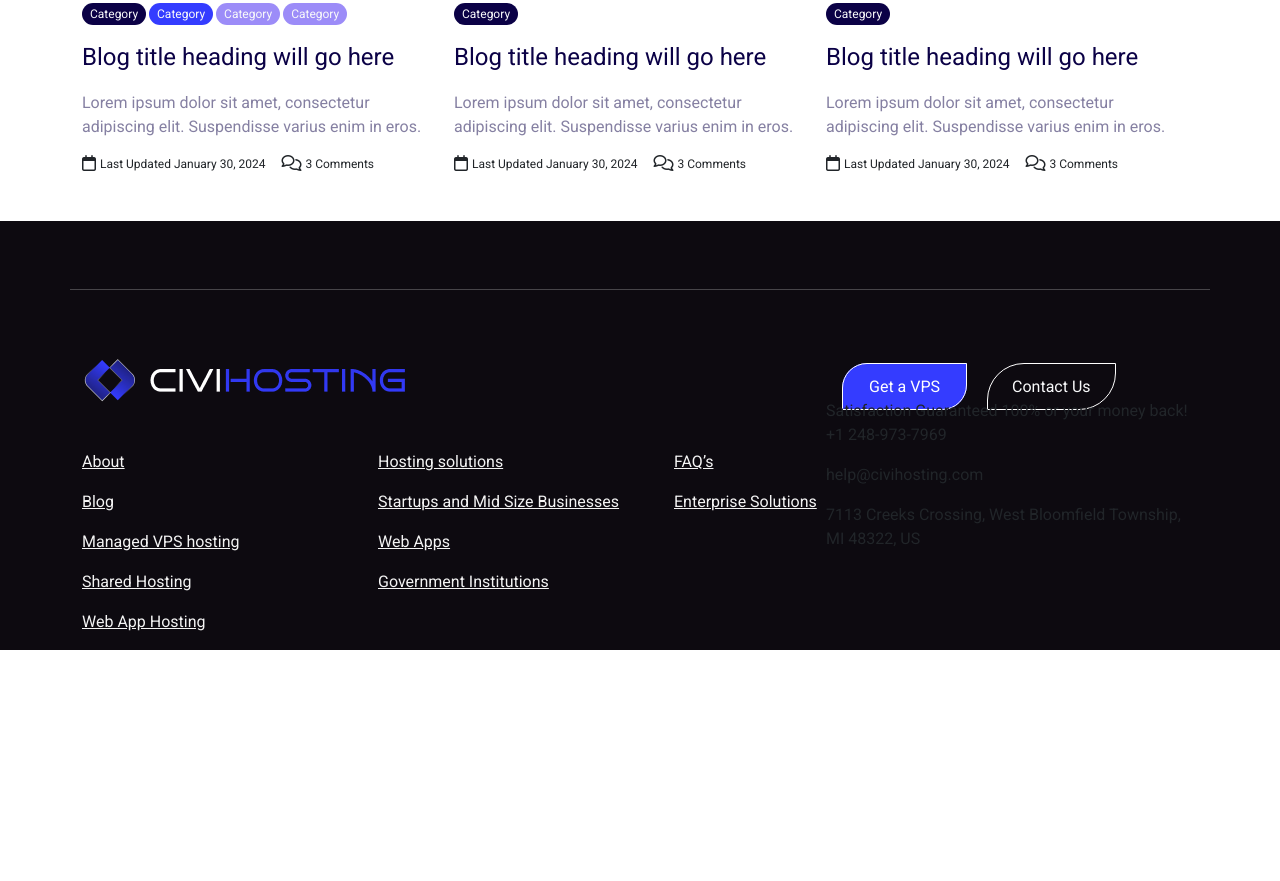
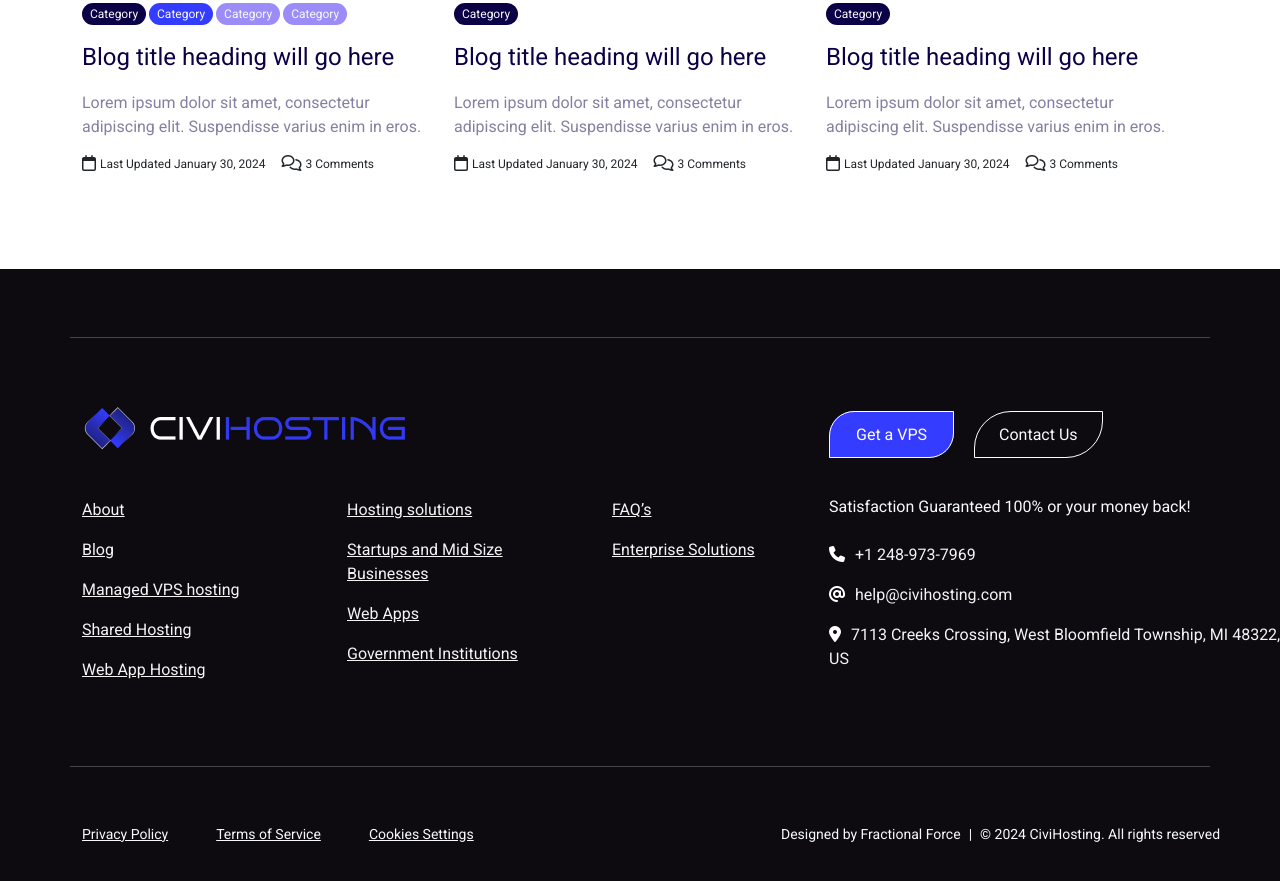
Before and after one commit to yogeshks6/Civi-Hosting, a plain HTML site: page public/index.html in a window 1280 px wide. Shown: the part 2056-2937 px from the top of the page. Before the commit the page ends 2706 px from the top, so only its background shows below. Drawn offline with nearby package versions, Linux system fonts and the light colour scheme.

Commit message:
complete

```diff
--- a/public/index.html
+++ b/public/index.html
@@ -314,12 +314,12 @@
     <!-- card section end -->
 
     <!-- footer section start -->
-    <footer>
+    <footer class="mt-5">
         <div class="container">
             <div class="row">
                 <hr style="color: rgba(244, 244, 244, 1); margin: 6% 0px;">
-                <div class="col-12 col-md-12 col-lg-12 d-lg-flex">
-                    <div class="col-12 col-md-12 col-lg-8">
+                <div class="col-12 col-md-12 col-lg-12 d-lg-flex gap-5">
+                    <div class="col-12 col-md-12 col-lg-7">
                         <div class="col-12 col-md-12 col-lg-12"><img src="./assets/logo.png" alt=""></div>
 
                         <div class="col-12 col-md-12 col-lg-12 d-lg-flex gap-5" style="color: rgba(244, 244, 244, 1);">
@@ -336,28 +336,45 @@
                                 <p><u>Web Apps</u></p>
                                 <p><u>Government Institutions</u></p>
                             </div>
-                            <div class="col-12 col-md-12 col-lg-4 mt-5">
+                            <div class="col-12 col-md-12 col-lg-4 mt-5 mb-5">
                                 <p><u>FAQ’s</u></p>
                                 <p><u>Enterprise Solutions</u></p>
                             </div>
                         </div>
                     </div>
-                    <div class="col-12 col-md-12 col-lg-4 mt-3">
-                        <div class="col-12 col-md-12 col-lg-12">
-                            <a class="mx-3 nav-button-two">Get a VPS</a>
-                            <a class=" nav-button-one text-light">Contact Us</a>
+                    <div class="col-12 col-md-12 col-lg-5 mt-3 mx-lg-5">
+                        <div class="col-12 col-md-12 col-lg-12 ">
+                            <a class=" nav-button-two">Get a VPS</a>
+                            <a class="mx-3 nav-button-one text-light">Contact Us</a>
                         </div>
-                        <div class="col-12 col-md-12 col-lg-12">
+                        <div class="col-12 col-md-12 col-lg-12 mt-5 text-light">
                             Satisfaction Guaranteed 100% or your money back!
                         </div>
-                        <div class="col-12 col-md-12 col-lg-12">
-                            <p>+1 248-973-7969</p>
-                            <p>help@civihosting.com </p>
-                            <p>7113 Creeks Crossing, West Bloomfield Township, MI 48322, US</p>
+                        <div class="col-12 col-md-12 col-lg-12 mt-4" style="color: rgba(244, 244, 244, 1);">
+                            <p><i class="fa-solid fa-phone" style="color: #ffffff; padding-right: 10px;"></i>+1
+                                248-973-7969</p>
+                            <p><i class="fa-solid fa-at"
+                                    style="color: #ffffff; padding-right: 10px;"></i>help@civihosting.com </p>
+                            <p><i class="fa-solid fa-location-dot" style="color: #ffffff; padding-right: 10px;"></i>7113
+                                Creeks Crossing, West Bloomfield Township, MI 48322, US</p>
                         </div>
 
                     </div>
-                    <hr style="color: rgba(244, 244, 244, 1); margin: 6% 0px;">
+
+                </div>
+                <hr style="color: rgba(244, 244, 244, 1); margin: 6% 0px 5% 0px;">
+
+                <div class="col-12 col-md-12 col-lg-12 d-lg-flex gap-5 mb-5">
+                    <div class="col-12 col-md-12 col-lg-7 d-lg-flex gap-5" style="font-size: 14px;">
+                        <p class="text-light"><u>Privacy Policy</u></p>
+                        <p class="text-light"><u>Terms of Service</u></p>
+                        <p class="text-light"><u>Cookies Settings</u></p>
+                    </div>
+                    <div class="col-12 col-md-12 col-lg-5 d-lg-flex gap-2 text-light" style="font-size: 14px;">
+                        <p>Designed by Fractional Force</p>
+                        <p>|</p>
+                        <p>© 2024 CiviHosting. All rights reserved</p>
+                    </div>
 
                 </div>
             </div>
--- a/public/style.css
+++ b/public/style.css
@@ -88,6 +88,6 @@ nav {
     margin-top: 6%;
 }
 
-footer{
-    background-color: rgb(13,10,16);
+footer {
+    background-color: rgb(13, 10, 16);
 }
```
